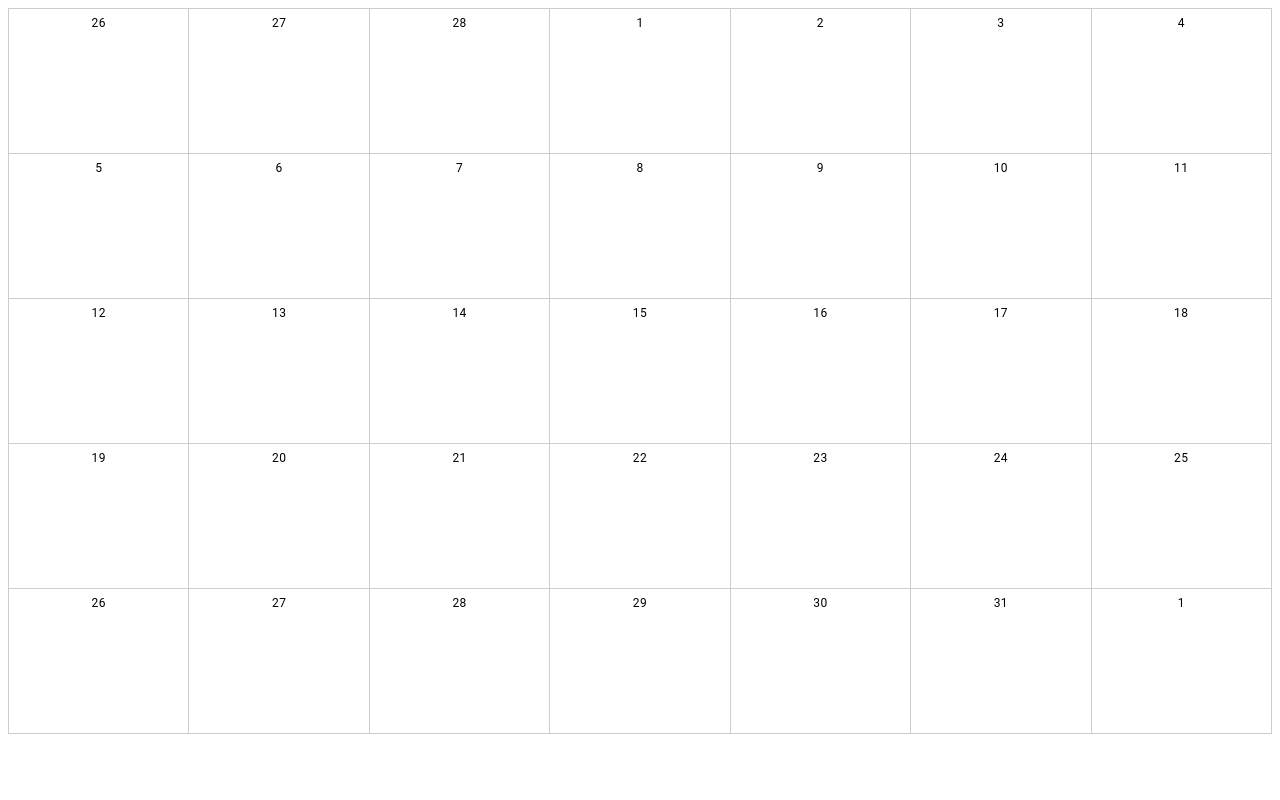
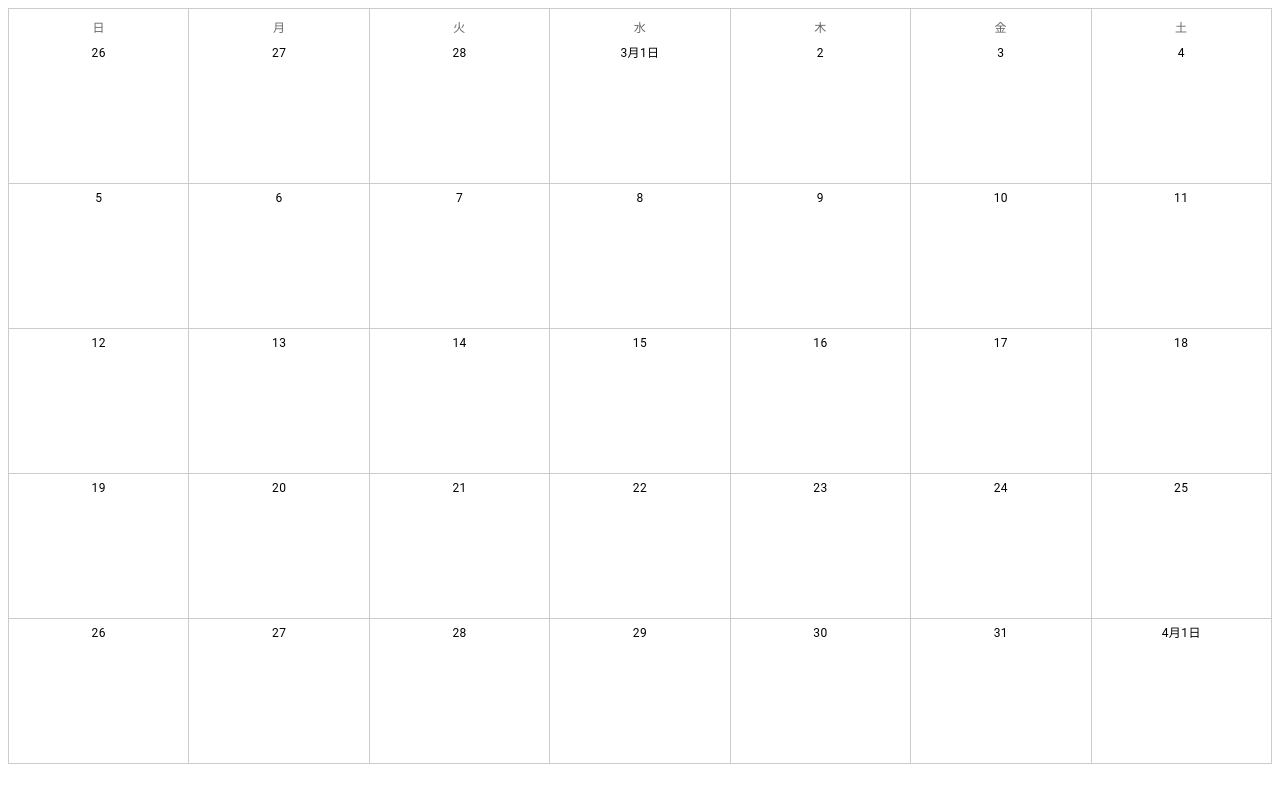
Before and after one commit to t-tazy/my_portfolio_front, a React (Vite) app: page / in a window 1280 px wide. Built offline with nearby package versions, Linux system fonts and the light colour scheme.

Commit message:
feat: 曜日を表示・1日は月情報も表示
re #1

```diff
--- a/src/components/CalendarBoard/index.jsx
+++ b/src/components/CalendarBoard/index.jsx
@@ -1,12 +1,27 @@
+import { Typography } from '@mui/material';
 import Grid2 from '@mui/material/Unstable_Grid2/Grid2';
 import { createCalendar } from '../../services/calendar';
 import { CalendarElement } from '../CalendarElement';
 import './style.css';
 
 const calendarArray = createCalendar();
+const days = ['日', '月', '火', '水', '木', '金', '土'];
 
 export const CalendarBoard = () => (
   <Grid2 container className="grid" columns={7} spacing={0}>
+    {days.map((d) => (
+      <Grid2 xs={1}>
+        <Typography
+          className="days"
+          color="textSecondary"
+          align="center"
+          variant="caption"
+          component="div"
+        >
+          {d}
+        </Typography>
+      </Grid2>
+    ))}
     {calendarArray.map((day) => (
       <Grid2 key={day.toISOString()} xs={1}>
         <CalendarElement day={day} />
--- a/src/components/CalendarElement/index.jsx
+++ b/src/components/CalendarElement/index.jsx
@@ -1,7 +1,11 @@
 import { Typography } from '@mui/material';
 import './style.css';
 
-export const CalendarElement = ({ day }) => (
+export const CalendarElement = ({ day }) => {
+  const isFirstDay = day.date() === 1;
+  const format = isFirstDay ? 'M月D日' : 'D';
+
+  return (
     <div className="element">
       <Typography
         className="date"
@@ -9,7 +13,8 @@ export const CalendarElement = ({ day }) => (
         variant="caption"
         component="div"
       >
-      {day.format('D')}
+        {day.format(format)}
       </Typography>
     </div>
   );
+};
```
Lines whose indentation alone changed are shown as unchanged.
